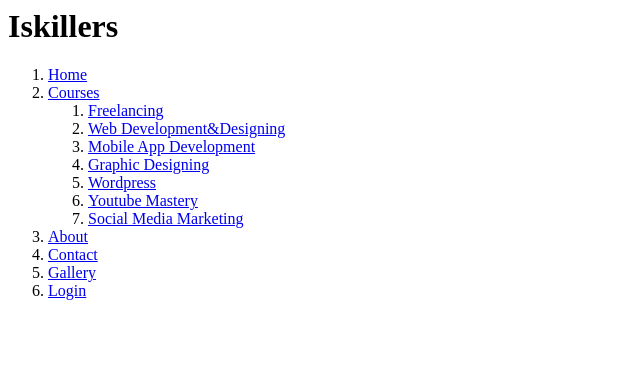
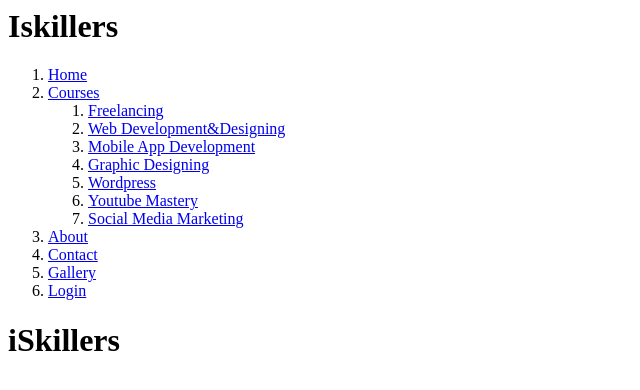
Before and after one commit to ParveshKumar1214/link, a plain HTML site: page index.html in a window 1280 px wide. Shown: the whole page, without its empty margins (0-640 px from the left). Drawn offline with Linux system fonts and the light colour scheme.

Commit message:
heading1

```diff
--- a/index.html
+++ b/index.html
@@ -21,5 +21,6 @@
             <li><a href="./pages/gallery.html">Gallery</a></li>
             <li><a href="./pages/login.html">Login</a></li>
         </ol>
+        <h1>iSkillers</h1>
     </body>
 </html>
```
